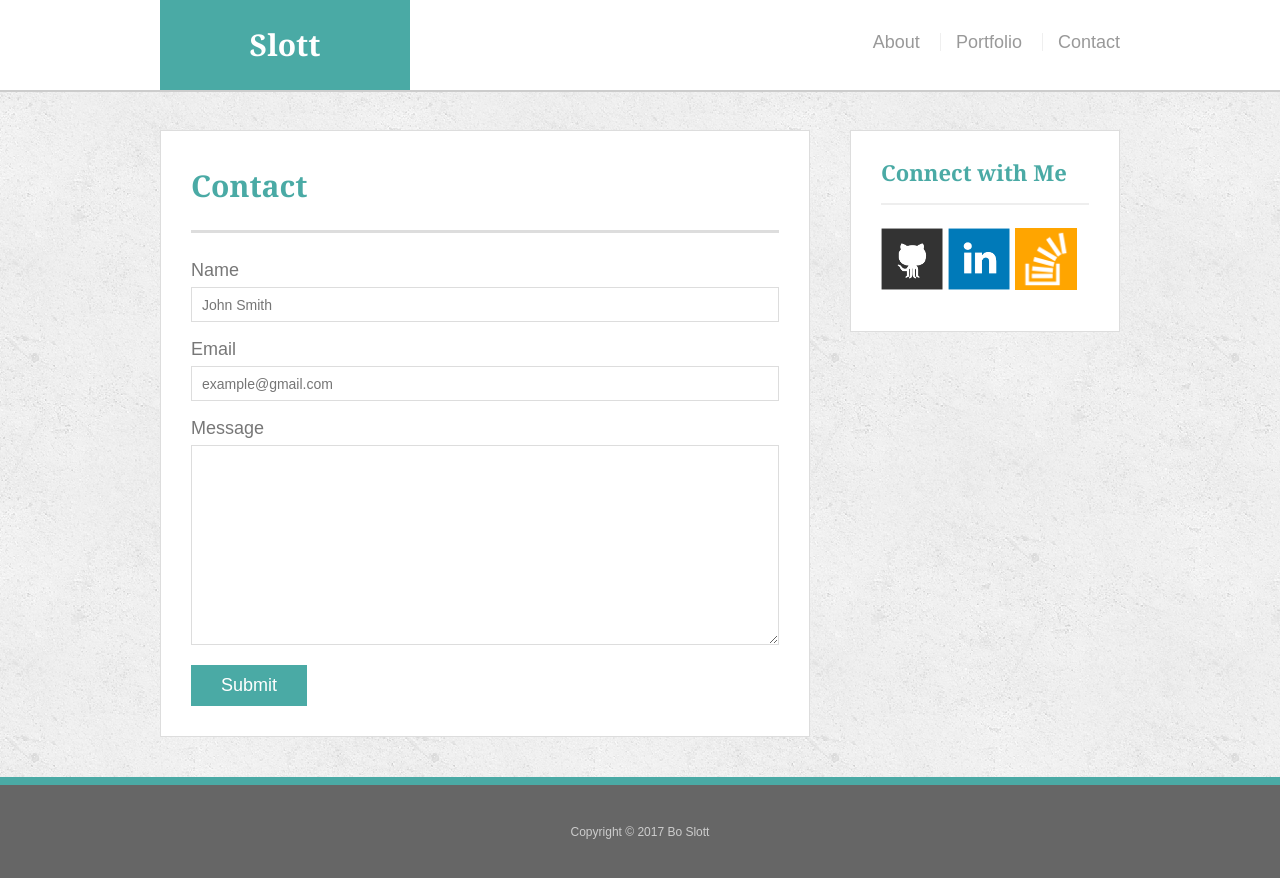
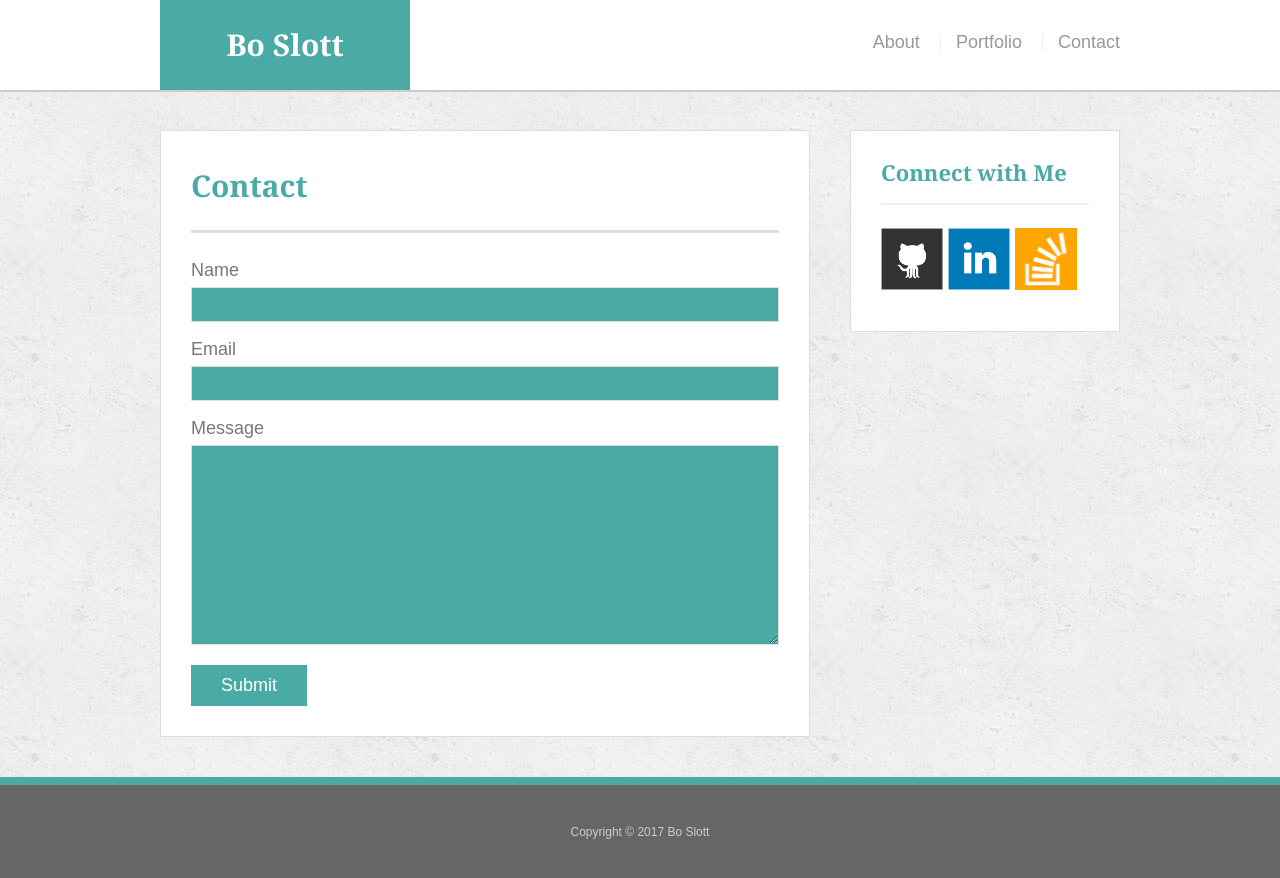
Before and after one commit to boslott/Responsive-Portfolio, a plain HTML site: page contact.html in a window 1280 px wide. Drawn offline with Linux system fonts and the light colour scheme.

Commit message:
Updating contact form style

```diff
--- a/assets/css/style.css
+++ b/assets/css/style.css
@@ -224,6 +224,8 @@ body {
     padding: 0 10px;
     font-size: 14px;
     border: 1px solid #ddd;
+    background-color: #4aaaa5;
+    color: #fff;
   }
 
   textarea {
--- a/contact.html
+++ b/contact.html
@@ -13,7 +13,7 @@
 
   <header id="masthead">
     <div class="container">
-      <a href="index.html" id="logo">Slott</a>
+      <a href="index.html" id="logo">Bo Slott</a>
       <nav>
         <a href="index.html">About</a>
         <a href="portfolio.html">Portfolio</a>
@@ -30,11 +30,11 @@
         <ul>
           <li>
             <label for="name">Name</label>
-            <input type="text" id="name" name="name" placeholder="John Smith" required="required">
+            <input type="text" id="name" name="name" required="required">
           </li>
           <li>
             <label for="email">Email</label>
-            <input type="email" id="email" name="email" placeholder="example@gmail.com" required="required">
+            <input type="email" id="email" name="email" required="required">
           </li>
           <li>
             <label for="message">Message</label>
```
